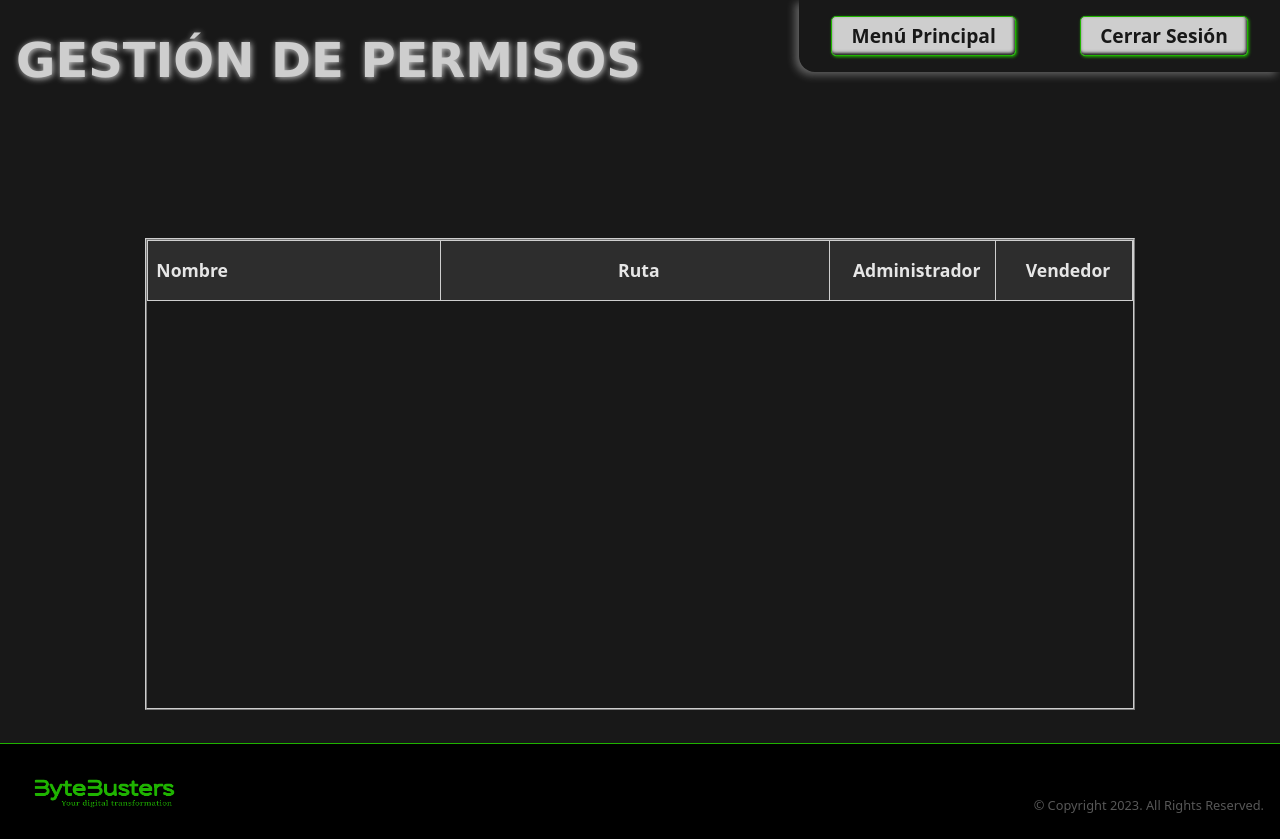
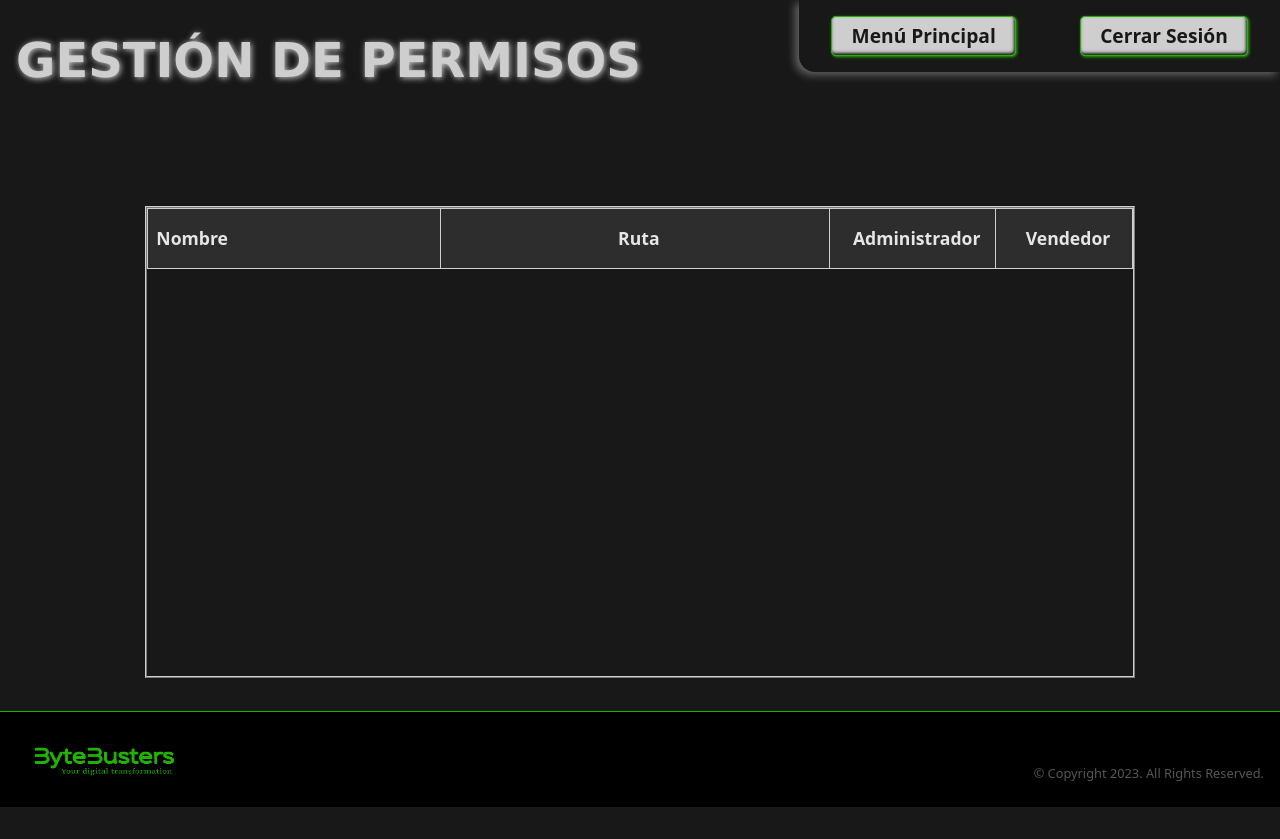
Before and after one commit to ByteBustersUy/Backoffice, a PHP site: page /pages/abm-permisos.php in a window 1280 px wide. After the commit the page ends 807 px from the top, so only its background shows below. Run offline with PHP 8.4, Linux system fonts and the light colour scheme; lists and menus that the app fills with data are empty.

Commit message:
fix table

```diff
--- a/styles/style.css
+++ b/styles/style.css
@@ -321,7 +321,7 @@ thead tr {
 /*---------ABM PERMISSIONS-----*/
 
 .table-permissions{
-    margin-top: 7.3rem !important;
+    margin-top: 5.3rem !important;
 }
 
 thead tr .nombre{
```
